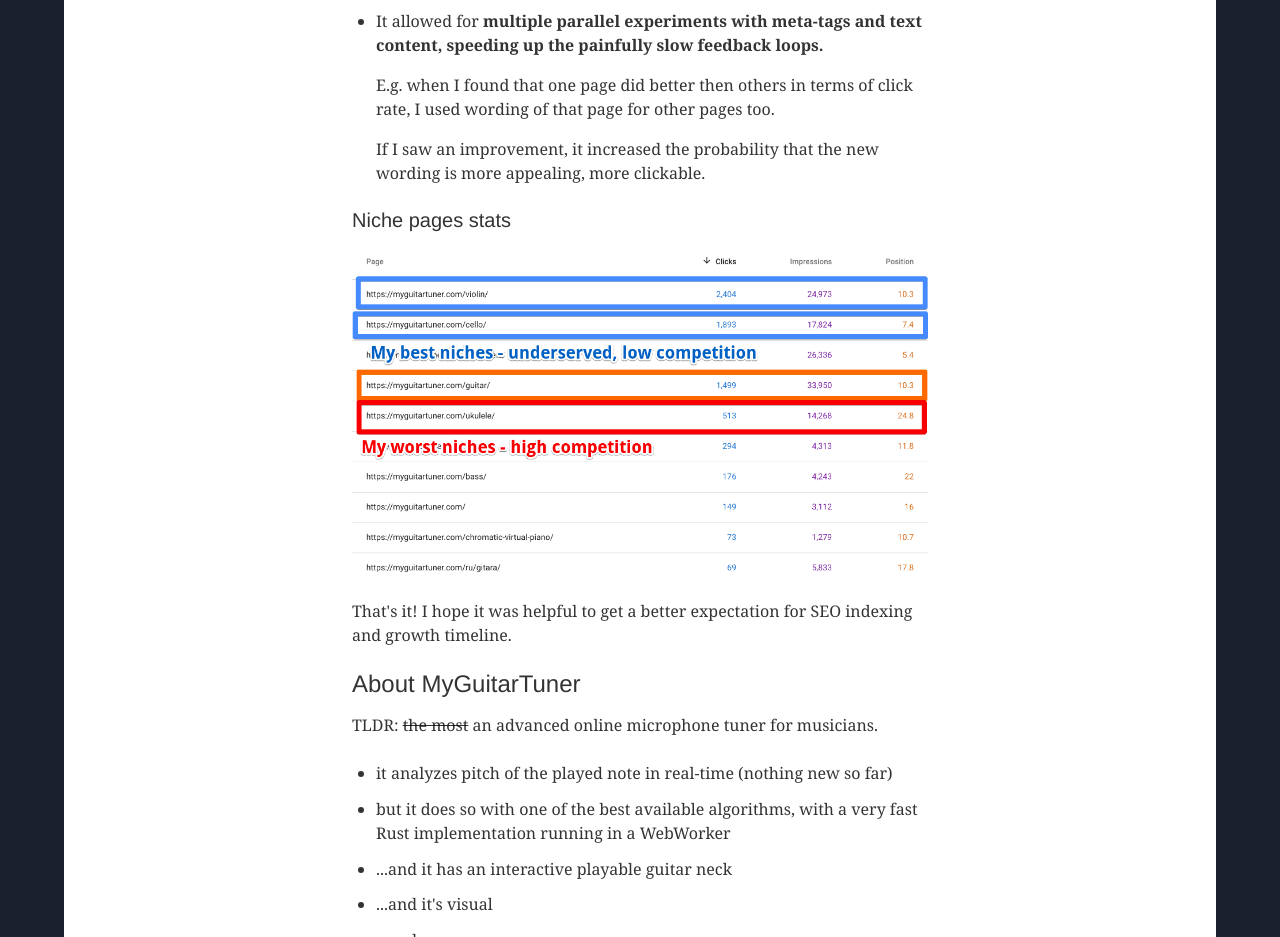
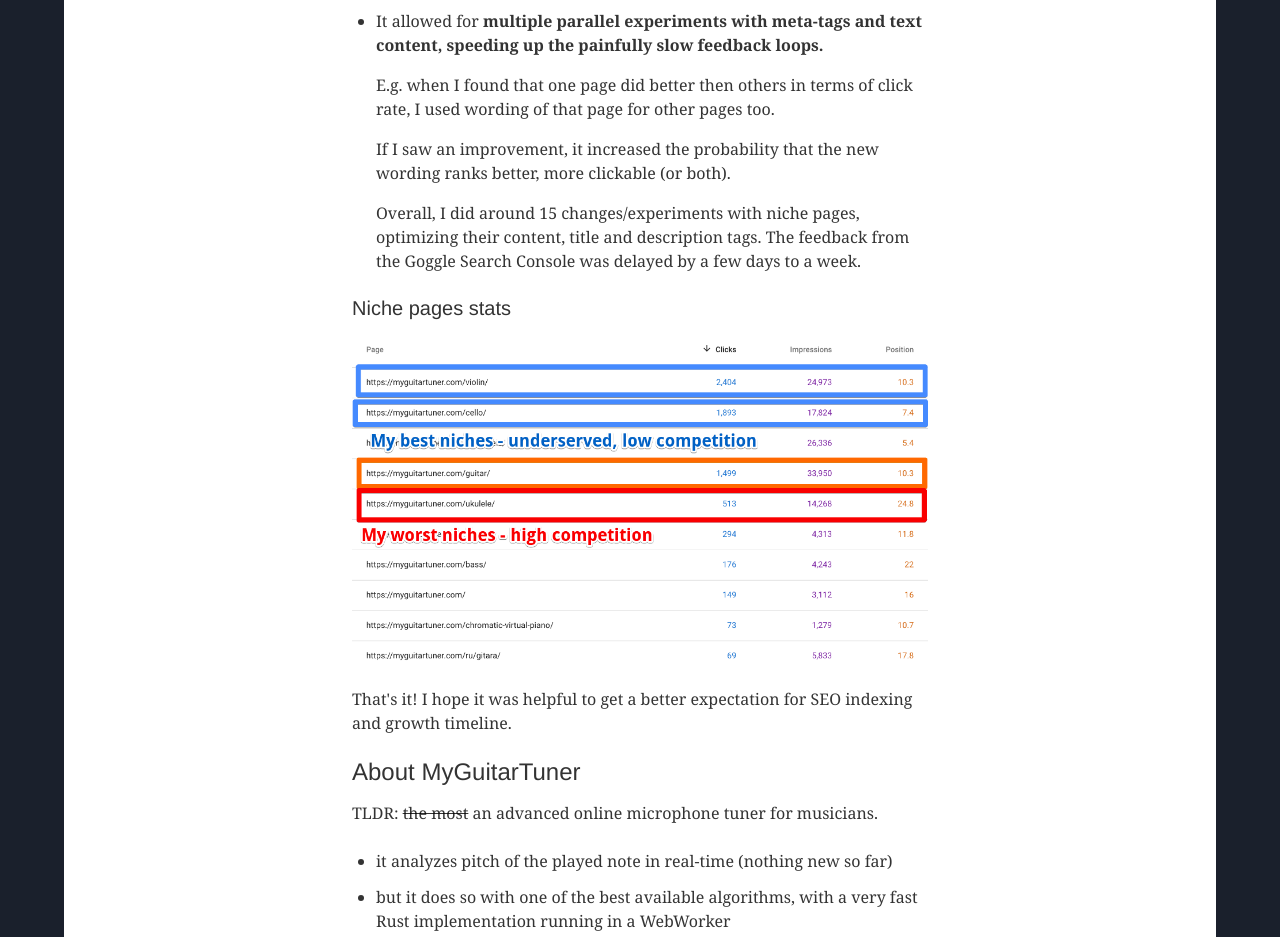
Before and after one commit to dmitru/personal-blog, a Gatsby site: page /seo-story-pet-project/ in a window 1280 px wide. Shown: the part 2780-3717 px from the top of the page. Built offline with nearby package versions, Linux system fonts and the light colour scheme; Gatsby itself is replaced by a stand-in of ours; some packages are replaced by stand-ins of ours; what typography-theme-github would draw is missing.

Commit message:
Tweak post content

```diff
--- a/content/blog/seo-story-pet-project/index.md
+++ b/content/blog/seo-story-pet-project/index.md
@@ -67,7 +67,10 @@
 
   E.g. when I found that one page did better then others in terms of click rate, I used wording of that page for other pages too.
 
-  If I saw an improvement, it increased the probability that the new wording is more appealing, more clickable.
+  If I saw an improvement, it increased the probability that the new wording ranks better, more clickable (or both).
+
+  Overall, I did around 15 changes/experiments with niche pages, optimizing their content, title and description tags.
+  The feedback from the Goggle Search Console was delayed by a few days to a week.
 
 ## Niche pages stats
 
```
